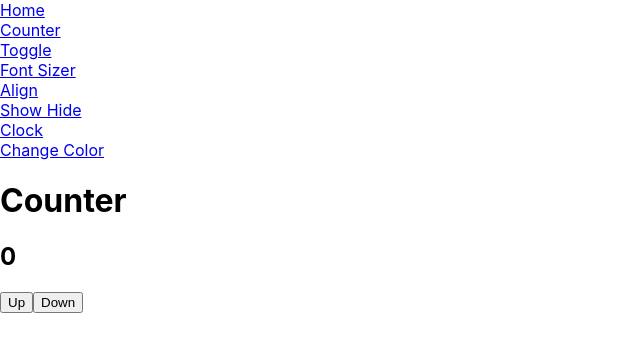
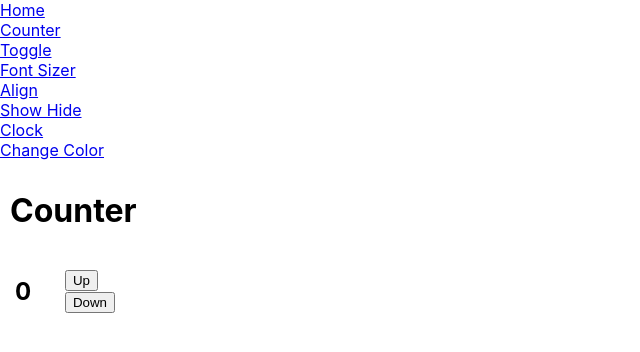
Before and after one commit to ticet11/react-state-playground, a React (Create React App) app: page /counter in a window 1280 px wide. Shown: the top 352 px of the page, without its empty margins (0-640 px from the left). Built offline with nearby package versions, Linux system fonts and the light colour scheme.

Commit message:
Refactored counter page to use one handleClick function and added basic styles.

```diff
--- a/src/pages/Counter.js
+++ b/src/pages/Counter.js
@@ -1,36 +1,42 @@
 //TODO: State value -> increase and decrease state value
 
-import React, { Component } from 'react'
+import React, { Component } from "react";
 
 export default class Counter extends Component {
     constructor() {
         super();
 
         this.state = {
-            stateNum: 0
-        }
+            stateNum: 0,
+        };
     }
 
-    handleUpClick = () => {
+    handleButtonClick = (number) => {
         this.setState({
-            stateNum: this.state.stateNum + 1
-        })
-    }
-
-    handleDownClick = () => {
-        this.setState({
-            stateNum: this.state.stateNum - 1
-        })
-    }
+            stateNum: this.state.stateNum + number,
+        });
+    };
 
     render() {
         return (
-            <div>
+            <div style={{ padding: '10px' }}>
                 <h1>Counter</h1>
-                <h2>{this.state.stateNum}</h2>
-                <button onClick={() => this.handleUpClick()} >Up</button>
-                <button onClick={() => this.handleDownClick()} >Down</button>
+                <div className="counter-container" style={{ width: '100px', padding: '5px', display: 'grid', gridTemplateColumns: '1fr 1fr', alignItems: 'center' }}>
+                    <h2>{this.state.stateNum}</h2>
+                    <div className="button-container">
+                        <button
+                            onClick={() => this.handleButtonClick(1)}
+                        >
+                            Up
+                        </button>
+                        <button
+                            onClick={() => this.handleButtonClick(-1)}
+                        >
+                            Down
+                        </button>
+                    </div>
+                </div>
             </div>
-        )
+        );
     }
 }
```
